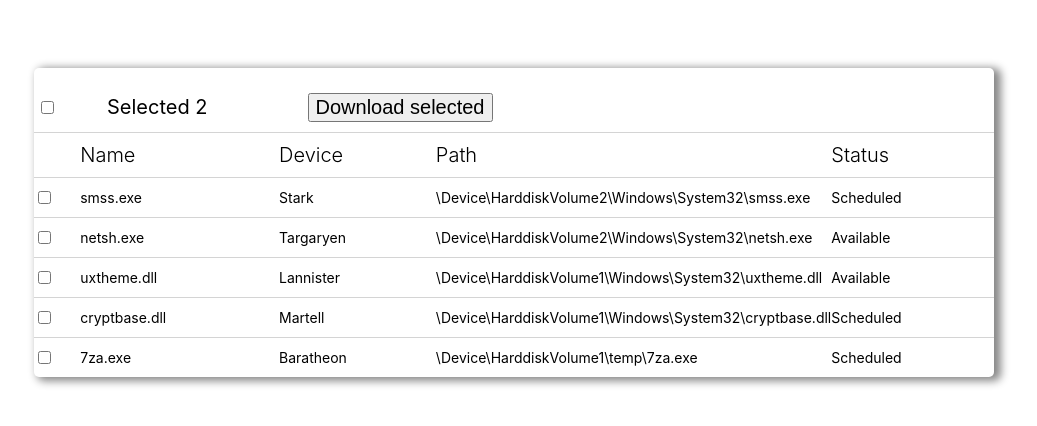
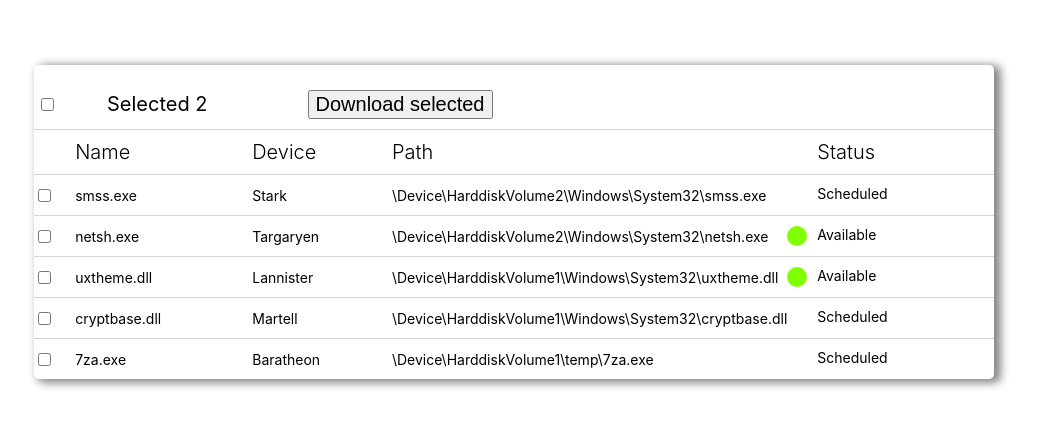
Before and after one commit to britok30/nimbus, a React (Create React App) app: page / in a window 1280 px wide. Shown: the part 178-604 px from the top of the page, without its empty margins (126-1163 px from the left). Built offline with nearby package versions, Linux system fonts and the light colour scheme.

Commit message:
handle available green light

```diff
--- a/src/components/DataTableRow/DataTableRow.css
+++ b/src/components/DataTableRow/DataTableRow.css
@@ -15,3 +15,15 @@ td {
 .data-table-row:last-of-type {
   border-bottom: none;
 }
+
+.data-table-cell__status {
+  display: flex;
+}
+
+.data-table-cell__status-circle {
+  width: 20px;
+  height: 20px;
+  background-color: chartreuse;
+  border-radius: 100%;
+  margin-right: 10px;
+}
--- a/src/components/DataTableRow/DataTableRow.jsx
+++ b/src/components/DataTableRow/DataTableRow.jsx
@@ -3,20 +3,38 @@ import { capitalize } from "../../utils";
 import "./DataTableRow.css";
 
 export const DataTableRow = ({ item, index }) => {
-  const [selected, setSelected] = useState(false);
+  const [checked, setChecked] = useState(false);
   return (
-    <tr className="data-table-row" key={index}>
+    <tr
+      className="data-table-row"
+      key={index}
+      onClick={() => setChecked(!checked)}
+    >
       <td>
         <input
-          onClick={() => setSelected(!selected)}
+          className="data-table-row__checkbox"
+          onClick={() => setChecked(!checked)}
           type="checkbox"
-          checked={selected}
+          checked={checked}
         />
       </td>
       <td>{item.name}</td>
       <td>{item.device}</td>
       <td>{item.path}</td>
-      <td>{capitalize(item.status)}</td>
+      <td
+        style={{
+          display: "flex",
+        }}
+      >
+        <div
+          className="data-table-cell__status-circle"
+          style={{
+            visibility: item.status !== "available" ? "hidden" : "visible",
+          }}
+        ></div>
+
+        {capitalize(item.status)}
+      </td>
     </tr>
   );
 };
--- a/src/components/HeadTableRow/HeadTableRow.jsx
+++ b/src/components/HeadTableRow/HeadTableRow.jsx
@@ -8,7 +8,13 @@ export const HeadTableRow = () => {
       <th>Name</th>
       <th>Device</th>
       <th>Path</th>
-      <th>Status</th>
+      <th
+        style={{
+          paddingLeft: "30px",
+        }}
+      >
+        Status
+      </th>
     </tr>
   );
 };
--- a/src/components/Header/Header.css
+++ b/src/components/Header/Header.css
@@ -16,6 +16,6 @@
   margin-right: 100px;
 }
 
-.header__download {
+.header__download-btn {
   font-size: 20px;
 }
--- a/src/components/Header/Header.jsx
+++ b/src/components/Header/Header.jsx
@@ -7,7 +7,7 @@ export const Header = () => {
       <input className="header__checkbox" type="checkbox" />
       <div className="header__details">
         <span className="header__selected">Selected 2</span>
-        <button className="header__download">Download selected</button>
+        <button className="header__download-btn">Download selected</button>
       </div>
     </div>
   );
```
